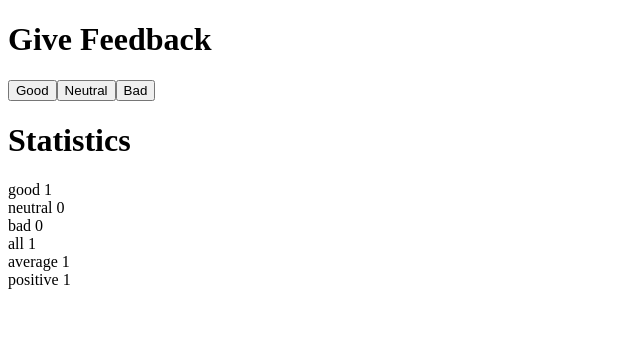
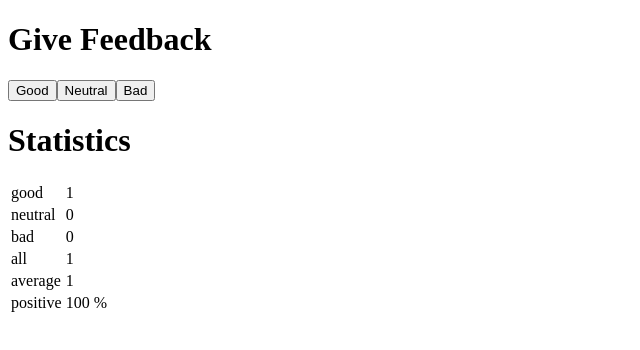
Before and after one commit to SilentGamelan/OpenFullStack, a React (Create React App) app in the folder part1/courseinfo/: page / in a window 1280 px wide. Both pictures are taken after a click on the button "Good". Shown: the top 350 px of the page, without its empty margins (0-640 px from the left). Built offline with nearby package versions, Linux system fonts and the light colour scheme.

Commit message:
Complete ex1.11 - refactor stats to use table

```diff
--- a/part1/courseinfo/src/App.js
+++ b/part1/courseinfo/src/App.js
@@ -7,9 +7,18 @@ const Button = ({handleClick, buttonText} ) => {
   )
 }
 
-const Statistic = ({value, text}) => {
+const Statistic = ({value, text, percentage}) => {
+  if(percentage === true) percentage = "%";
+
   return (
-    <div>{text} {value}</div>
+    <tr>
+      <td>
+        {text}
+      </td>
+      <td>
+        {value} {percentage}
+      </td>
+    </tr>
   )
 }
 
@@ -24,18 +33,20 @@ const Statistics = ({stats}) => {
     )
   }
 
-  const average = (stats.good - stats.bad);
-  const positive = (stats.good / all);
+  const average = (stats.good - stats.bad) / all;
+  const positive = (stats.good / all) * 100;
 
   return(
-    <div>
-      <Statistic text="good" value={stats.good} />
-      <Statistic text="neutral" value={stats.neutral} />
-      <Statistic text="bad" value={stats.bad} />
-      <Statistic text="all" value={all} />
-      <Statistic text="average" value={average} />
-      <Statistic text="positive" value={positive} />
-    </div>
+    <table>
+      <tbody>
+        <Statistic text="good" value={stats.good} />
+        <Statistic text="neutral" value={stats.neutral} />
+        <Statistic text="bad" value={stats.bad} />
+        <Statistic text="all" value={all} />
+        <Statistic text="average" value={average} />
+        <Statistic text="positive" value={positive} percentage={true}/>
+      </tbody>
+    </table>
   )
 
 }
```
